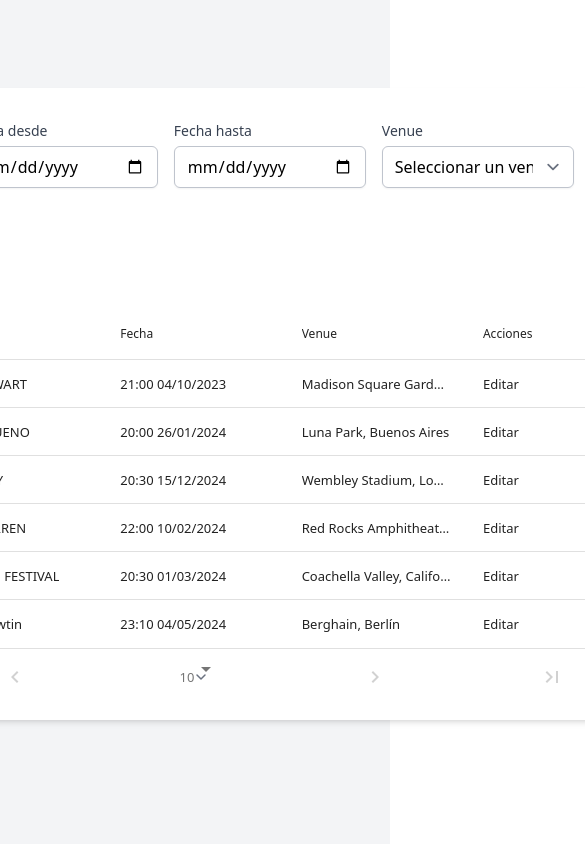
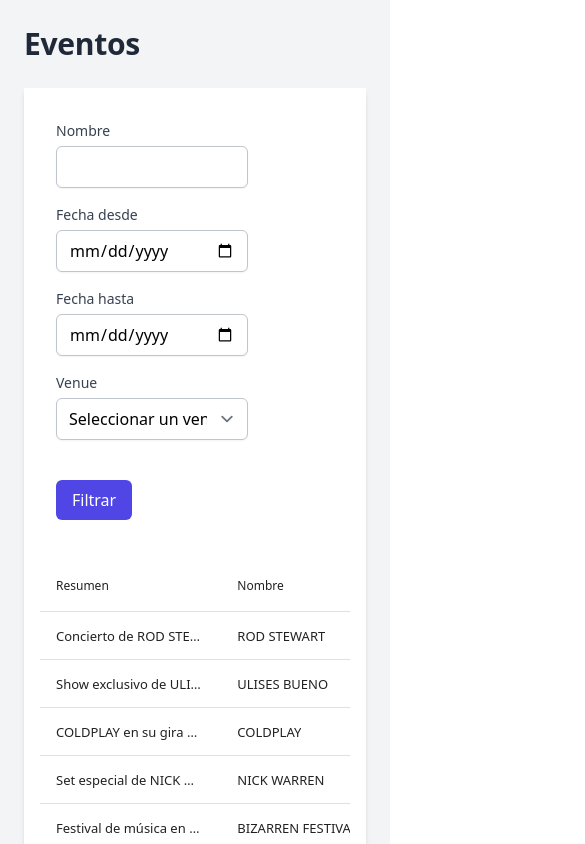
Before and after one commit to seekerparkingdev/backoffice-frontend, a React (Vite) app: page /eventos in a window 390 px wide. Shown: the top 844 px of the page, 585 px wide, since content can reach past the window. Built offline with nearby package versions, Linux system fonts and the light colour scheme.

Commit message:
Responsive eventos

```diff
--- a/src/components/eventos/grilla/EventoGrilla.jsx
+++ b/src/components/eventos/grilla/EventoGrilla.jsx
@@ -44,21 +44,23 @@ const data = [
 ];
 
 const EventoGrilla = () => (
-  <div className=" flex justify-center  bg-gray-100">
-    <div className="p-6  min-h-screen justify-center">
+  <div className="flex justify-center bg-gray-100">
+    <div className="p-6 min-h-screen w-full max-w-7xl">
       {/* Título de la sección alineado a la izquierda */}
       <div className="mb-6">
         <Titulo titulo={"Eventos"} />
       </div>
 
-      <div className="w-full max-w-7xl bg-white shadow-md p-4">
+      <div className="w-full bg-white shadow-md p-4">
         {/* Filtro de eventos */}
         <div className="flex justify-start mb-6">
           <EventosFiltroForm />
         </div>
 
         {/* Tabla de eventos */}
-        <DataTable columns={ConfigColumns} data={data} pagination />
+        <div className="overflow-x-auto">
+          <DataTable columns={ConfigColumns} data={data} pagination />
+        </div>
       </div>
     </div>
   </div>
```
